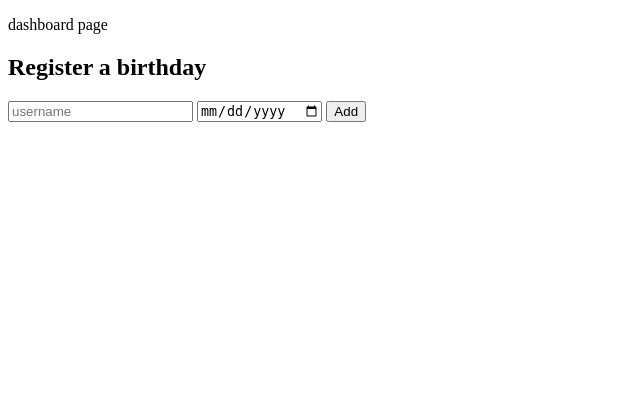
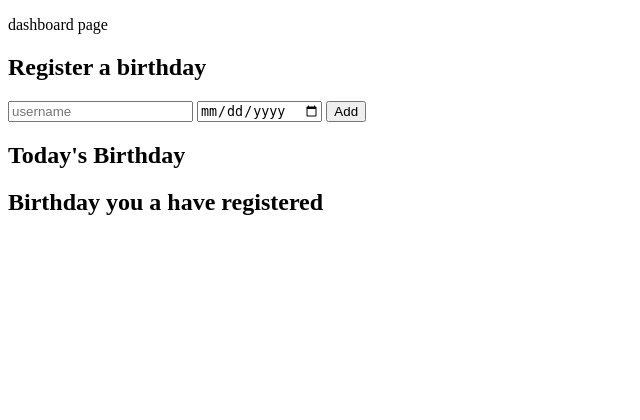
Before and after one commit to Sigmanificient/bday-reminder, a Flask app: template src/templates/dashboard.jinja2 in a window 1280 px wide. Shown: the top 420 px of the page, without its empty margins (0-640 px from the left). Run offline with Flask 2, Linux system fonts and the light colour scheme; the template is opened without the code that fills it, so the values that code supplies are empty; style sheets or scripts are compiled from the project's sources.

Commit message:
adding "today's birthday" section and birthday list in the dashboard.

```diff
--- a/src/app.py
+++ b/src/app.py
@@ -1,5 +1,6 @@
 import re
 import secrets
+from datetime import datetime
 
 from flask import Flask, render_template, redirect, url_for, request, session
 from flask_sqlalchemy import SQLAlchemy
@@ -137,12 +138,14 @@ def dashboard_page():
 
             db.session.add(new_birthday)
             db.session.commit()
-
+    birthdays = Birthday.query.filter_by(
+        user_id=user.get('id')
+    ).all()
+    now=datetime.now()
     return render_template(
         'dashboard.jinja2',
-        birthdays=Birthday.query.filter_by(
-            user_id=user.get('id')
-        ).all()
+        birthdays=birthdays,
+        today_birthdays=[birthday for birthday in birthdays if birthday.person_birthday.endswith(f'-{now.month:02}-{now.day:02}')]
     )
 
 
--- a/src/templates/dashboard.jinja2
+++ b/src/templates/dashboard.jinja2
@@ -13,7 +13,15 @@
         </label>
         <input type="submit" value="Add">
     </form>
+    <h2>Today's Birthday</h2>
+    <div>
+        {% for today_birthday in today_birthdays %}
+            <div>{{ today_birthday.person_name }}</div>
+            <hr>
+        {% endfor %}
+    </div>
 
+    <h2>Birthday you a have registered</h2>
     <div>
         {% for birthday in birthdays %}
             <div>{{ birthday.person_name }}</div>
```
